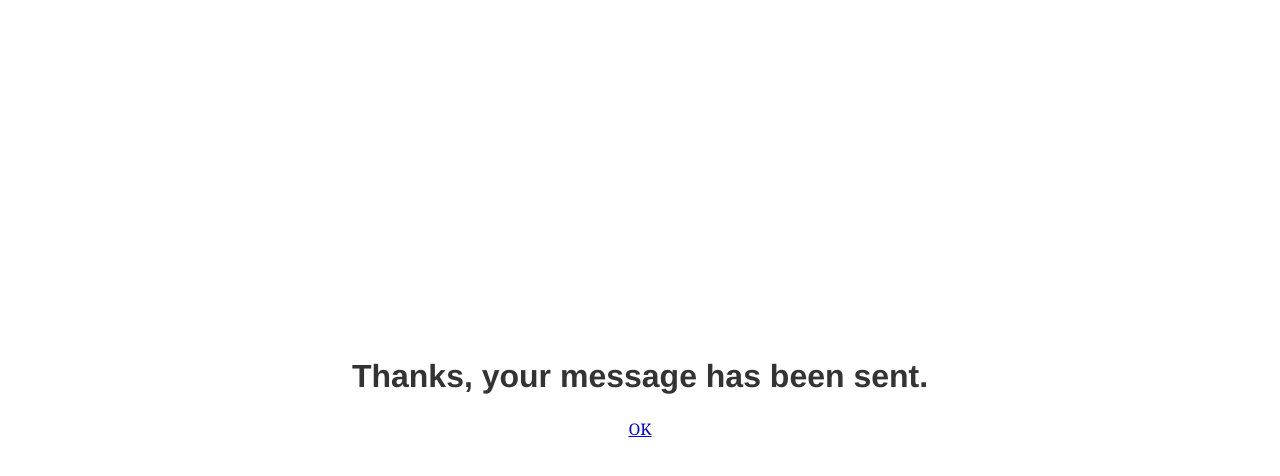
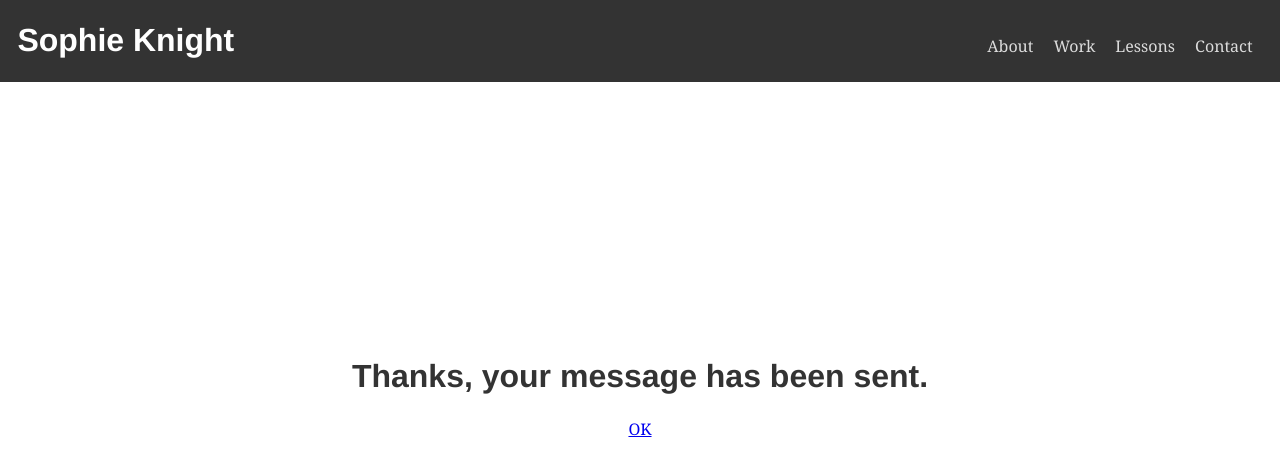
Before and after one commit to spettit/sophieknightgatsby2, a Gatsby site: page /thanks in a window 1280 px wide. Built offline with nearby package versions, Linux system fonts and the light colour scheme; Gatsby itself is replaced by a stand-in of ours.

Commit message:
fixing ready for upload to Netlify

```diff
--- a/src/components/nav-bar.js
+++ b/src/components/nav-bar.js
@@ -72,7 +72,7 @@ class Navbar extends Component {
       <Navstrip>
         <NavContent>
           <Link to="/" style={{ textDecoration: "none" }}>
-            <Title>Sophie Knight.</Title>
+            <Title>Sophie Knight</Title>
           </Link>
           <NavButtons>
             {/* <LinkContainer>
--- a/src/pages/thanks.js
+++ b/src/pages/thanks.js
@@ -1,6 +1,7 @@
 import React from "react";
 import Link from "gatsby-link";
 import styled from "styled-components";
+import Layout from "../components/layout"
 
 const Div = styled.div`
   height: 100vh;
@@ -11,10 +12,12 @@ const Div = styled.div`
 `;
 
 const Thanks = () => (
+  <Layout>
   <Div>
     <h1>Thanks, your message has been sent.</h1>
     <Link to="/about">OK</Link>
   </Div>
+  </Layout>
 );
 
 export default Thanks;
```
